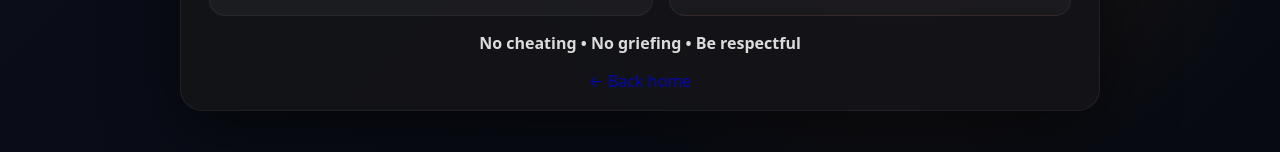
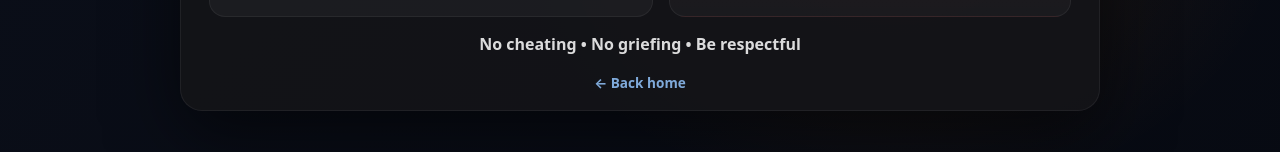
Before and after one commit to SimplySnox/simplysnoxcom, a React (Vite) app: page /onelife in a window 1280 px wide. Shown: the part 550-702 px from the top of the page. Built offline with nearby package versions, Linux system fonts and the light colour scheme; no server answers.

Commit message:
Add files via upload

```diff
--- a/src/pages/Minecraft/onelife.css
+++ b/src/pages/Minecraft/onelife.css
@@ -262,7 +262,7 @@
 }
 
 /* Back */
-.onelifeBack {
+/*.onelifeBack {
   display: block;
   margin-top: 16px;
   text-align: center;
@@ -272,7 +272,31 @@
 .onelifeBack:hover {
   opacity: 1;
   text-decoration: underline;
+}*/
+
+.onelifeBack {
+  display: block;
+  margin-top: 18px;
+
+  font-size: 0.85rem;
+  opacity: 0.85;
+  color: #93c5fd;
+  text-decoration: none;
+  font-weight: 700;
+  text-align: center;
 }
+
+.onelifeBack:hover {
+  opacity: 1;
+  text-decoration: underline;
+}
+
+.onelifeBack:hover {
+  opacity: 1;
+  text-decoration: underline;
+}
+
+
 
 /* Mobile optimization */
 @media (max-width: 860px) {
```
